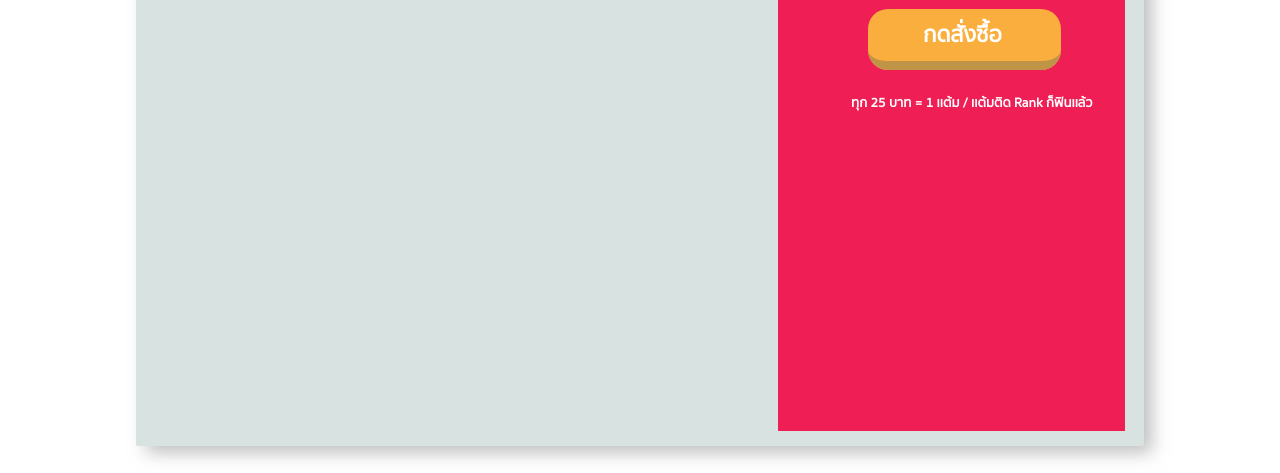
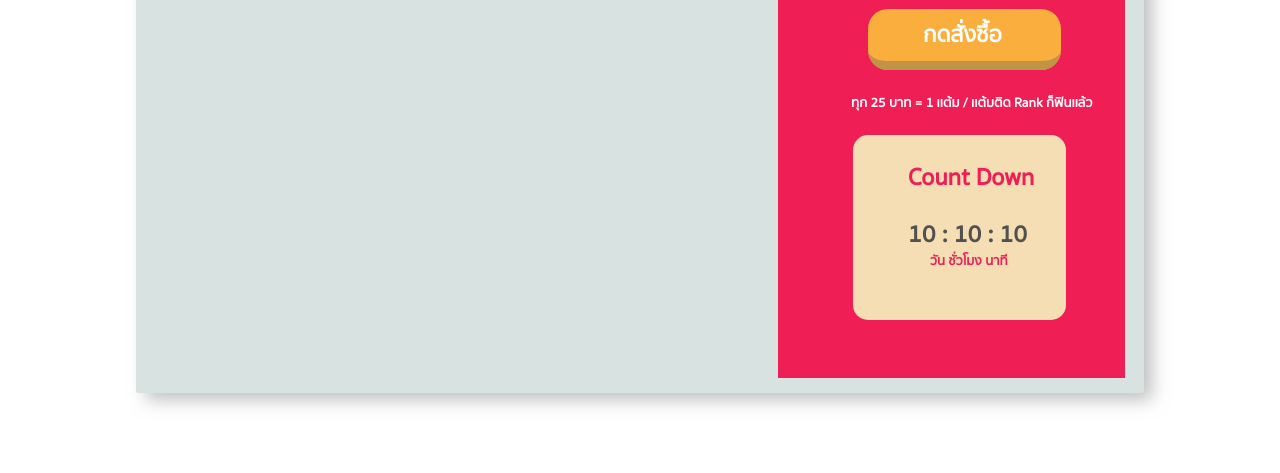
Before and after one commit to infernalslam/new_makeitright, a plain HTML site: page index.html in a window 1280 px wide. Shown: the part 327-800 px from the top of the page. Drawn offline with Linux system fonts and the light colour scheme.

Commit message:
test web

```diff
--- a/index.html
+++ b/index.html
@@ -24,6 +24,11 @@
 			<h2 class="title3">ต้อง!!!</h2>
 			 	<div class="link"><a href="">กดสั่งซื้อ</a></div>
 			<h5 class="title4">ทุก 25 บาท = 1 เเต้ม / เเต้มติด Rank ก็ฟินเเล้ว</h5>
+			<div class="countdown">
+				<h2 class="title5">Count Down</h4>
+				<h2 class="numday"> 10 : 10 : 10</h2>
+				<h5 class="title6"> วัน ชั่วโมง นาที</h5>
+			</div>
 		</div>
 	</div>
 </body>
--- a/mycss.css
+++ b/mycss.css
@@ -80,7 +80,7 @@ li a:hover {
 	margin-left: 622px;
     margin-right: -1px;
     margin-top: -12px;
-    padding-bottom: 296px;
+    padding-bottom: 58px;
     background-color: rgb(239, 31, 86);
 }
 
@@ -125,3 +125,23 @@ li a:hover {
     padding-top: 67px;
     margin-top: -28px;
 }
+.countdown {
+	margin-right: 59px;
+    margin-left: 75px;
+    padding-left: 55px;
+    padding-top: 4px;
+    padding-bottom: 27px;
+    background-color: wheat;
+    border-radius: 15px;
+}
+.title5 {
+	color: rgb(239, 31, 86);
+}
+.numday {
+	color: rgb(81, 81, 81);
+}
+.title6 {
+	color: rgb(239, 31, 86);
+    margin-top: -23px;
+    padding-left: 22px;
+}
```
